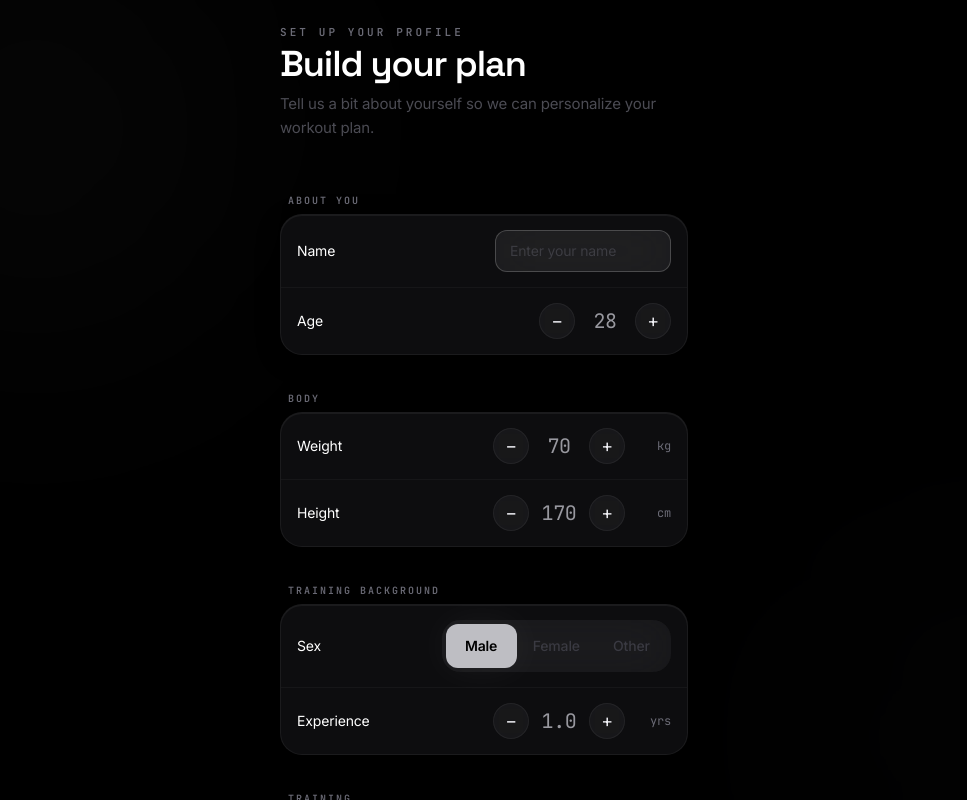
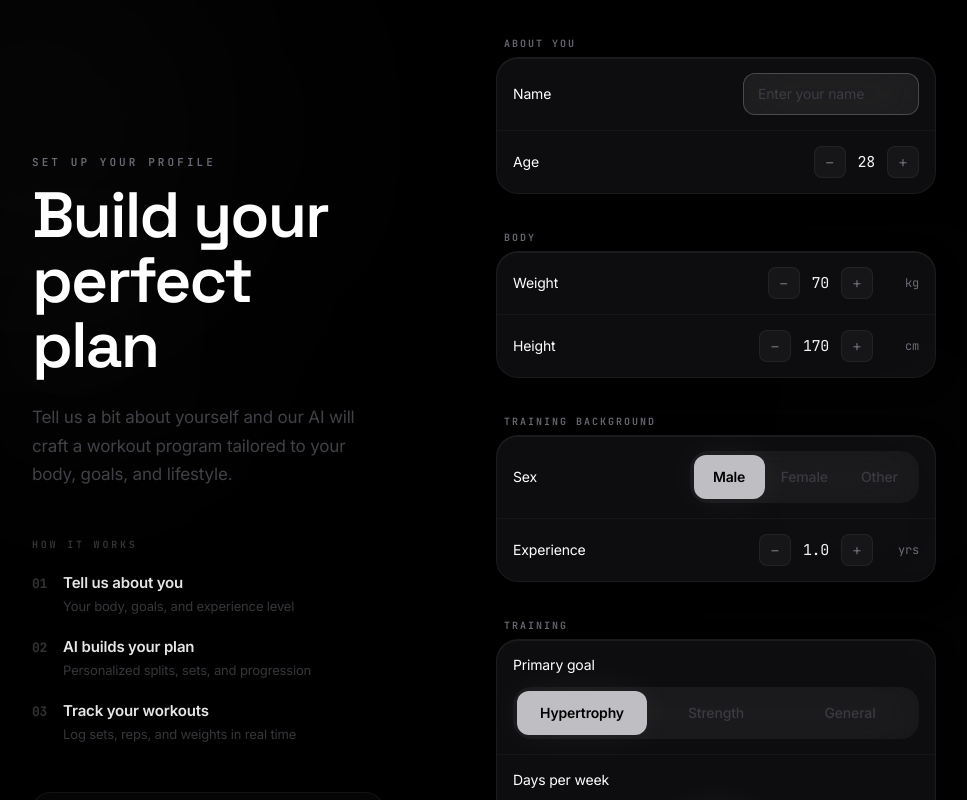
Before and after one commit to Sriragul-7/RepPlan, a React (Vite) app in the folder frontend/: page /onboarding in a window 1280 px wide. Shown: the top 800 px of the page, without its empty margins (156-1123 px from the left). Built offline with nearby package versions, Linux system fonts and the light colour scheme; no server answers.

Commit message:
Fix: Made the form ui responsive for desktop screen

```diff
--- a/frontend/src/components/Stepper.tsx
+++ b/frontend/src/components/Stepper.tsx
@@ -36,7 +36,7 @@ export function Stepper({
   const display = decimals > 0 ? value.toFixed(decimals) : String(value);
 
   return (
-    <div className={`flex items-center gap-1.5 ${className ?? ""}`} style={style}>
+    <div className={`flex items-center gap-1 ${className ?? ""}`} style={style}>
       {label ? (
         <span className="w-9 shrink-0 text-xs uppercase tracking-wider text-ash">{label}</span>
       ) : null}
@@ -44,9 +44,9 @@ export function Stepper({
         type="button"
         aria-label={`Decrease ${label ?? "value"}`}
         onClick={() => onChange(clamp(value - step))}
-        className="flex h-9 w-9 items-center justify-center rounded-full border border-white/[0.06] bg-white/[0.04] text-lg text-ivory backdrop-blur-xl transition-all duration-300 hover:bg-white/[0.08] active:scale-90"
+        className="group flex h-8 w-8 items-center justify-center rounded-lg border border-white/[0.06] bg-white/[0.04] text-[15px] text-stone transition-all duration-200 hover:border-white/[0.12] hover:bg-white/[0.08] hover:text-ivory active:scale-90 active:bg-white/[0.12]"
       >
-        −
+        <span className="transition-transform duration-200 group-hover:scale-110">−</span>
       </button>
       <button
         type="button"
@@ -55,7 +55,7 @@ export function Stepper({
           if (onLongPress) onLongPress();
           if (onValueTap) onValueTap();
         }}
-        className="flex h-9 min-w-[4ch] items-center justify-center rounded-xl px-1 font-data text-xl text-silver transition-all duration-300 active:scale-90"
+        className="flex h-8 min-w-[3.5ch] items-center justify-center rounded-lg px-2 font-data text-[15px] tabular-nums text-ivory transition-all duration-200 active:scale-90"
       >
         {display}
       </button>
@@ -63,9 +63,9 @@ export function Stepper({
         type="button"
         aria-label={`Increase ${label ?? "value"}`}
         onClick={() => onChange(clamp(value + step))}
-        className="flex h-9 w-9 items-center justify-center rounded-full border border-white/[0.06] bg-white/[0.04] text-lg text-ivory backdrop-blur-xl transition-all duration-300 hover:bg-white/[0.08] active:scale-90"
+        className="group flex h-8 w-8 items-center justify-center rounded-lg border border-white/[0.06] bg-white/[0.04] text-[15px] text-stone transition-all duration-200 hover:border-white/[0.12] hover:bg-white/[0.08] hover:text-ivory active:scale-90 active:bg-white/[0.12]"
       >
-        +
+        <span className="transition-transform duration-200 group-hover:scale-110">+</span>
       </button>
     </div>
   );
--- a/frontend/src/screens/Onboarding.tsx
+++ b/frontend/src/screens/Onboarding.tsx
@@ -97,18 +97,71 @@ export function Onboarding() {
   };
 
   return (
-    <div className="mx-auto flex min-h-screen w-full max-w-md flex-col px-5 pb-10 pt-safe">
+    <div className="relative min-h-screen w-full">
       <div className="app-bg" aria-hidden />
 
-      <p className="mb-1 mt-2 font-data text-[11px] font-semibold uppercase tracking-[0.28em] text-stone">
+      {/* Desktop decorative orbs */}
+      <div className="pointer-events-none fixed inset-0 hidden lg:block" aria-hidden>
+        <div className="absolute left-[8%] top-1/4 h-64 w-64 rounded-full bg-white/[0.02] blur-[100px]" />
+        <div className="absolute bottom-1/4 right-[8%] h-72 w-72 rounded-full bg-white/[0.015] blur-[120px]" />
+      </div>
+
+      <div className="mx-auto flex min-h-screen w-full max-w-md flex-col px-5 pb-10 pt-safe md:max-w-lg lg:max-w-xl lg:flex-row lg:items-center lg:gap-20 lg:px-12 xl:max-w-[1000px] xl:gap-28">
+        {/* Left side — hero content for desktop */}
+        <div className="mb-8 hidden flex-1 lg:mb-0 lg:block xl:flex-1">
+          <p className="mb-3 font-data text-[11px] font-semibold uppercase tracking-[0.28em] text-stone">
+            Set up your profile
+          </p>
+          <h1 className="font-display mb-6 text-[52px] font-semibold leading-[1.02] text-white xl:text-[64px]">
+            Build your<br />perfect plan
+          </h1>
+          <p className="mb-12 max-w-md text-[17px] leading-[1.7] text-stone/60">
+            Tell us a bit about yourself and our AI will craft a workout program tailored to your body, goals, and lifestyle.
+          </p>
+
+          {/* How it works */}
+          <div className="mb-12 space-y-5">
+            <p className="font-data text-[10px] font-semibold uppercase tracking-[0.28em] text-stone/50">
+              How it works
+            </p>
+            {[
+              { step: "01", title: "Tell us about you", desc: "Your body, goals, and experience level" },
+              { step: "02", title: "AI builds your plan", desc: "Personalized splits, sets, and progression" },
+              { step: "03", title: "Track your workouts", desc: "Log sets, reps, and weights in real time" },
+            ].map((item) => (
+              <div key={item.step} className="flex items-start gap-4">
+                <span className="font-data mt-0.5 text-[13px] font-bold text-white/20">{item.step}</span>
+                <div>
+                  <p className="text-[15px] font-semibold text-white/90">{item.title}</p>
+                  <p className="mt-0.5 text-[13px] text-stone/50">{item.desc}</p>
+                </div>
+              </div>
+            ))}
+          </div>
+
+          {/* Motivational quote */}
+          <div className="rounded-2xl border border-white/[0.05] bg-white/[0.025] p-7">
+            <p className="text-[16px] font-medium leading-[1.7] text-white/70">
+              "The only bad workout is the one that didn't happen."
+            </p>
+            <p className="mt-3 text-[12px] text-stone/40">— Start now, results follow.</p>
+          </div>
+        </div>
+
+        {/* Right side — form */}
+        <div className="flex flex-1 flex-col lg:flex-none lg:w-[420px] xl:w-[440px]">
+          {/* Mobile headline */}
+          <div className="mb-6 lg:hidden">
+            <p className="mb-1 font-data text-[11px] font-semibold uppercase tracking-[0.28em] text-stone">
               Set up your profile
             </p>
             <h1 className="font-display mb-2 text-[36px] font-semibold leading-[1.1] text-white">
               Build your plan
             </h1>
-      <p className="mb-8 text-[15px] leading-relaxed text-stone/70">
+            <p className="text-[15px] leading-relaxed text-stone/70">
               Tell us a bit about yourself so we can personalize your workout plan.
             </p>
+          </div>
 
       <div className="space-y-4">
         <Section label="About you">
@@ -178,9 +231,9 @@ export function Onboarding() {
         </Section>
       </div>
 
-      {error ? <p className="mt-4 text-center text-sm text-rose">{error}</p> : null}
+      {error ? <p className="mt-4 text-center text-sm text-rose lg:text-left">{error}</p> : null}
 
-      <div className="mt-auto pt-8">
+      <div className="mt-8 lg:mt-auto lg:pt-4">
         <Button
           full
           onClick={submit}
@@ -191,5 +244,7 @@ export function Onboarding() {
         </Button>
       </div>
         </div>
+      </div>
+    </div>
   );
 }
```
Lines whose indentation alone changed are shown as unchanged.
